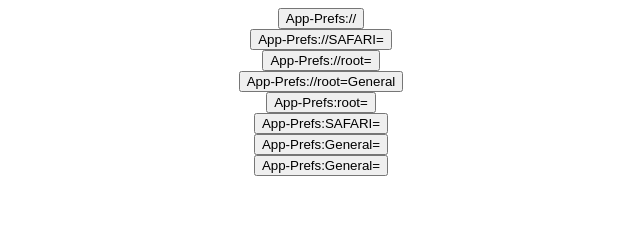
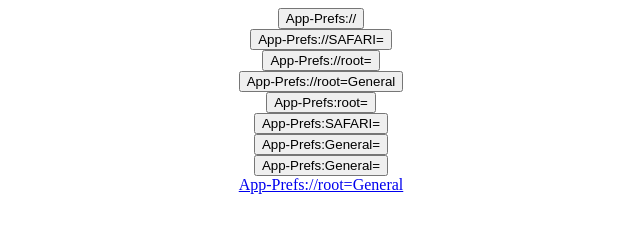
Before and after one commit to brendanlim/tmp-static-test, a plain HTML site: page index.html in a window 1280 px wide. Shown: the whole page, without its empty margins (319-959 px from the left). Drawn offline with Linux system fonts and the light colour scheme.

Commit message:
diff target

```diff
--- a/index.html
+++ b/index.html
@@ -13,6 +13,8 @@
         <input type="button" value="App-Prefs:SAFARI=" onclick="window.location.href='App-Prefs:SAFARI=';"/><br/>
         <input type="button" value="App-Prefs:General=" onclick="window.location.href='App-Prefs:General=';"/><br/>
         <input type="button" value="App-Prefs:General=" onclick="window.location.href='App-Prefs:General=';"/><br/>
+
+        <a href="App-Prefs://root=General" target="_new">App-Prefs://root=General</a>
     </p>
 </body>
 </html>
```
